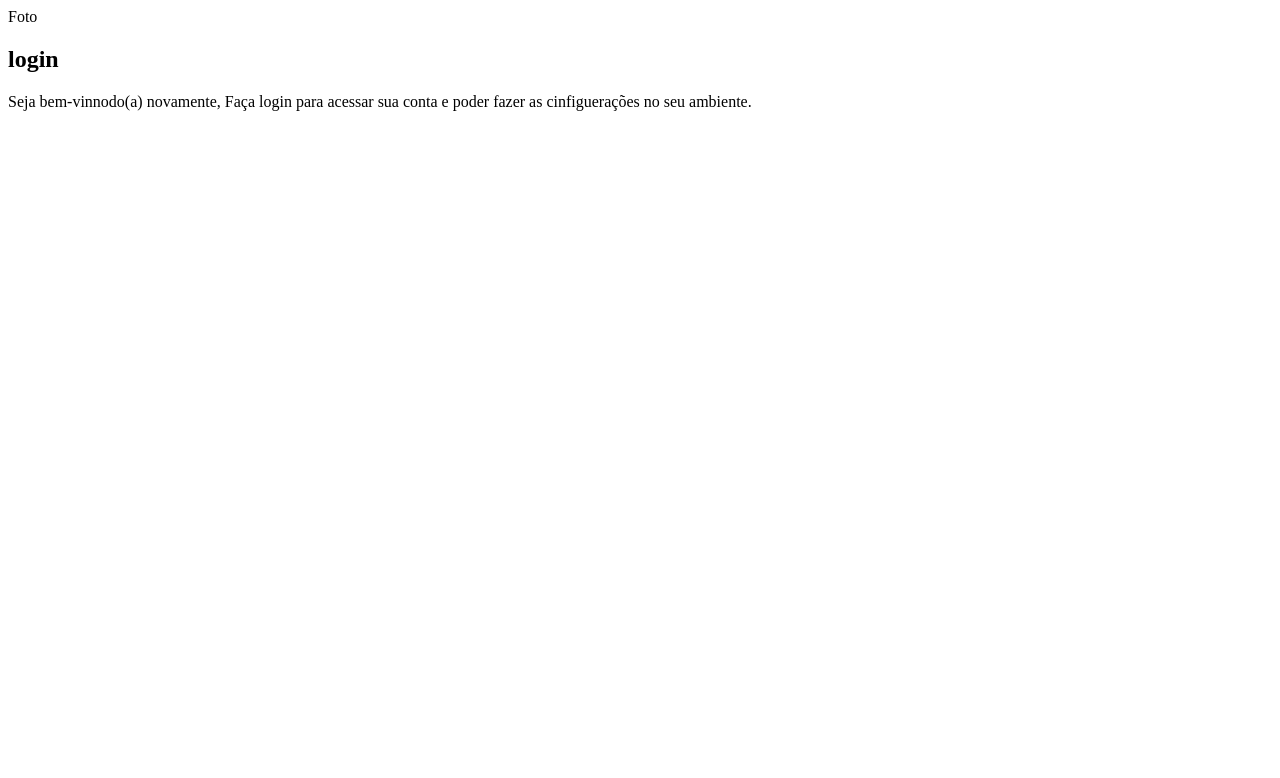
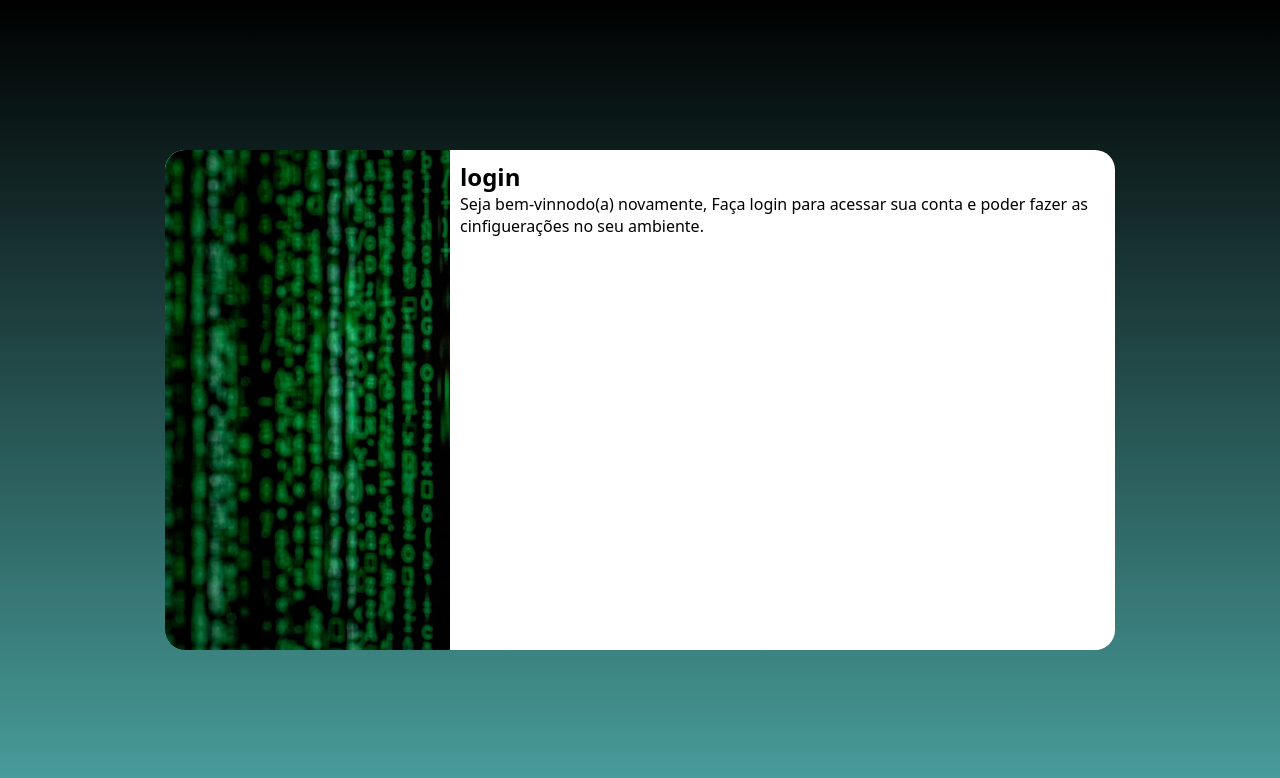
Before and after one commit to Paulofernandocaja/projeto-login, a plain HTML site: page index.html in a window 1280 px wide. Drawn offline with Linux system fonts and the light colour scheme.

Commit message:
media query para outras telas

```diff
--- /dev/null
+++ b/estilos/media-query.css
@@ -0,0 +1,53 @@
+@charset "UTF-8";
+
+/* Typical Device Breakpoints
+------------------------------
+Pequenas telas: até 600px
+Celulares: de 600px até 768px
+Tablete: 768px até 992px
+Desctop: 992px até 1200px
+Grandes telas: acima de 1200px
+*/
+
+@media  screen and (min-width:768px) and (max-width:922px) {
+    body {
+       background-image: linear-gradient(to top, #49a09d, black);
+    }
+
+    section#login {
+        width: 80vw;
+    }
+
+    section#login > div#imagem {
+        float: left;
+        width: 30%;
+        height: 100%;
+    }
+
+    section#login > div#formulario {
+        float: right;
+        width: 70%;
+    }
+}
+
+@media  screen and (min-width: 992px) {
+    body {
+        background-image: linear-gradient(to top, #49a09d, black);
+    }
+
+    section#login {
+        width: 950px;
+    }
+
+    section#login > div#imagem {
+        float: left;
+        width: 30%;
+        height: 100%;
+    }
+
+    section#login > div#formulario {
+        float: right;
+        width: 70%;
+    }
+
+}
--- a/estilos/style.css
+++ b/estilos/style.css
@@ -7,3 +7,53 @@
     Lilás: #5f2c82
 
 */
+
+* {
+    font-family: system-ui, -apple-system, BlinkMacSystemFont, 'Segoe UI', Roboto, Oxygen, Ubuntu, Cantarell, 'Open Sans', 'Helvetica Neue', sans-serif;
+    padding: 0px;
+    margin: 0px;
+    box-sizing: border-box;
+}
+
+body, html {
+    background-image: linear-gradient(to top, #49a09d, black); ;
+    height: 100vh;
+    width: 100vw;
+}
+
+main {
+    position: relative;
+    height: 100vh;
+    width: 100vw;
+}
+
+section#login {
+    position: absolute;
+    top: 50%;
+    left: 50%;
+    transform: translate(-50%, -50%);
+    overflow: hidden;
+
+    background-color: white;
+    height: 500px;
+    width: 250px;
+    border: 20px;
+    border-radius: 20px;
+    box-shadow: 0px 0px 0px rgba(0, 0, 0, 0.450);
+
+    transition: width .3s, height .3s;
+    transition-timing-function: ease;
+}
+
+section#login > div#imagem {
+    display: block;
+    background: #49a09d url(../imagens/pexels-markusspiske-1089438.jpg) no-repeat;
+    background-size: cover;
+    background-position: left bottom;
+    height: 200px;
+}
+
+section#login > div#formulario {
+    display: block;
+    padding: 10px;
+}
--- a/index.html
+++ b/index.html
@@ -5,12 +5,13 @@
     <meta name="viewport" content="width=device-width, initial-scale=1.0">
     <title>login</title>
     <link rel="stylesheet" href="estilos/style.css">
+    <link rel="stylesheet" href="estilos/media-query.css">
 </head>
 <body>
     <main>
         <section id="login">
             <div id="imagem">
-                Foto
+                <!-- Aqui vai a imagem nas CSS-->
             </div>
             <div id="formulario">
                 <h1>login</h1>
```
